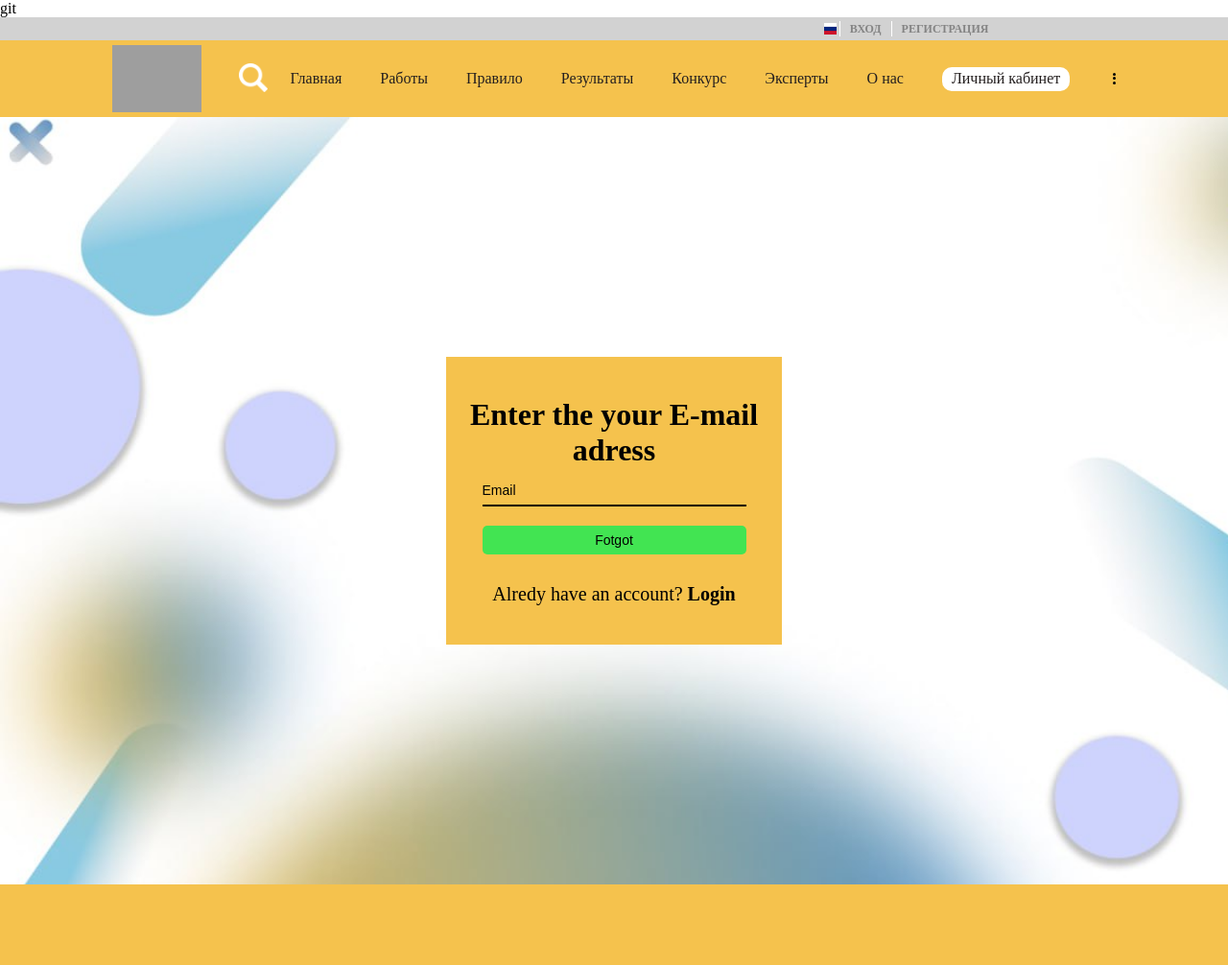
After one commit to asadbek204/Team-1, a Django app: page /account/email in a window 1280 px wide. The commit adds this page. Shown: the top 1006 px of the page at 96% size. Run offline with Django 5.2, Linux system fonts and the light colour scheme; grey boxes are pictures that could not be loaded.

Commit message:
urlsni rebase qildim

```diff
--- a/account/urls.py
+++ b/account/urls.py
@@ -1,8 +1,18 @@
 from django.urls import path
+
 from .views.login import *
+from .views.generate_password import *
+from .views.email import *
+from .views.change_password import *
+from .views.qaytadan_parolni_yangilash import *
 from .views.profile import profile
 
 urlpatterns = [
     path('', login, name='login'),
-    path('profile/', profile, name='profile')
+    path('profile/', profile, name='profile'),
+    path('generate_password', generate_password, name='generate_password'),
+    path('email', email, name='email'),
+    path('change_password', change_password, name='change_password'),
+    path('qaytadan_parolni', qaytadan_parolni, name='qaytadan_parolni')
+
 ]
--- /dev/null
+++ b/account/views/change_password.py
@@ -0,0 +1,4 @@
+from django.shortcuts import render, redirect
+
+def change_password(request):
+    return render(request, 'account/change_password.html')
--- /dev/null
+++ b/account/views/email.py
@@ -0,0 +1,4 @@
+from django.shortcuts import render, redirect
+
+def email(request):
+    return render(request, template_name='account/email.html')
--- /dev/null
+++ b/account/views/generate_password.py
@@ -0,0 +1,4 @@
+from django.shortcuts import render, redirect
+
+def generate_password(request):
+    return render(request , template_name='account/generator password.html')
--- /dev/null
+++ b/account/views/qaytadan_parolni_yangilash.py
@@ -0,0 +1,4 @@
+from django.shortcuts import render, redirect
+
+def qaytadan_parolni(request):
+    return render(request, template_name='account/qaytadan parolni yangilash.html')
--- /dev/null
+++ b/assets/account/css/test.css
@@ -0,0 +1,86 @@
+*{
+    margin: 0;
+    padding: 0;
+    text-decoration: none;
+
+}
+
+
+    body{
+        background-image: url(imgs/background.jpg);
+        background-size: cover;
+        background-repeat: no-repeat;
+
+    }
+
+input{
+    display: block;
+
+}
+
+.main{
+    display: flex;
+    justify-content: center;
+    align-items: center;
+    height: 100vh;
+
+}
+
+.box{
+    width: 350px;
+    height: 300px;
+    display: flex;
+    margin: 0 auto;
+    align-items: center;
+    justify-content: center;
+    flex-direction: column;
+     background-color: rgb(245, 194, 77);
+}
+
+h1{
+    text-align: center;
+
+}
+
+#email, #password{
+    width: 275px;
+    height: 30px;
+    background: transparent;
+    outline: none;
+    border: none;
+    border-bottom: 2px solid black;
+    margin: 10px;
+    color: black;
+
+}
+
+input::placeholder{
+    color: black;
+    font-size: 14px;
+}
+
+#fotgot{
+    width: 275px;
+    height: 30px;
+    outline: none;
+    border: none;
+    margin: 10px;
+    font-size: 14px;
+    border-radius: 5px;
+    /* background-color: rgb(245, 194, 77); */
+    background-color: #42E452;
+    color: black;
+    cursor: pointer;
+
+
+}
+p{
+    font-size: 20px;
+    margin-top: 20px;
+    text-align: center;
+}
+
+.log{
+    font-weight: 800;
+    color: black;
+}
--- /dev/null
+++ b/templates/account/email.html
@@ -0,0 +1,28 @@
+{% extends 'layouts/base.html' %}
+{% load static %}
+{% block extra_head %}
+    <link rel="stylesheet" href="{% static 'account/css/test.css' %}">
+{% endblock %}
+
+{% block content %}
+	 <div class="main">
+    <form action="">
+        <div class="form_body">
+
+            <div class="box">
+                <h1>Enter the your E-mail adress</h1>
+                <input type="email" name="" id="email" placeholder="Email">
+
+                <input type="submit" value="Fotgot" id="fotgot">
+                <p>Alredy have an account? <a href="login.html"
+                    class="log"> Login</a>
+
+                </p>
+
+            </div>
+
+        </div>
+
+    </form>
+</div>
+{% endblock %}
--- a/templates/layouts/navbar.html
+++ b/templates/layouts/navbar.html
@@ -1,4 +1,4 @@
-{% load static %}
+git {% load static %}
 <div class="nav-block">
     <div class="mini-control-bar">
         <div class="control-block">
```
Also changed, not shown: assets/account/css/change_password.css (added, +54 -0 lines), assets/account/css/generator passsword.css (added, +87 -0 lines), assets/account/css/qaytadan parolni yangilash.css (added, +70 -0 lines), assets/account/js/generator password.js (added, +23 -0 lines), templates/account/change-password.html (deleted, +0 -9 lines), templates/account/change_password.html (added, +44 -0 lines), templates/account/generator password.html (added, +57 -0 lines), templates/account/qaytadan parolni yangilash.html (added, +20 -0 lines).
